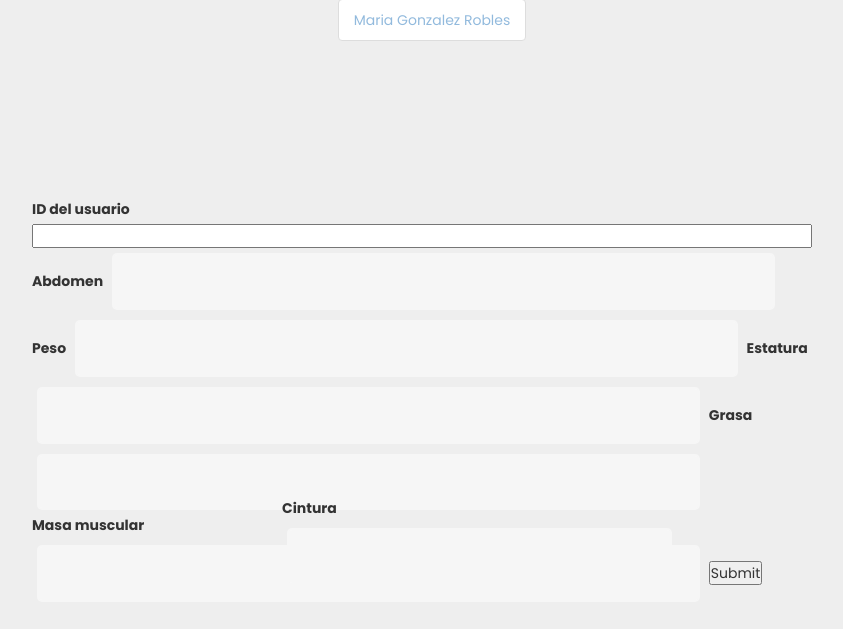
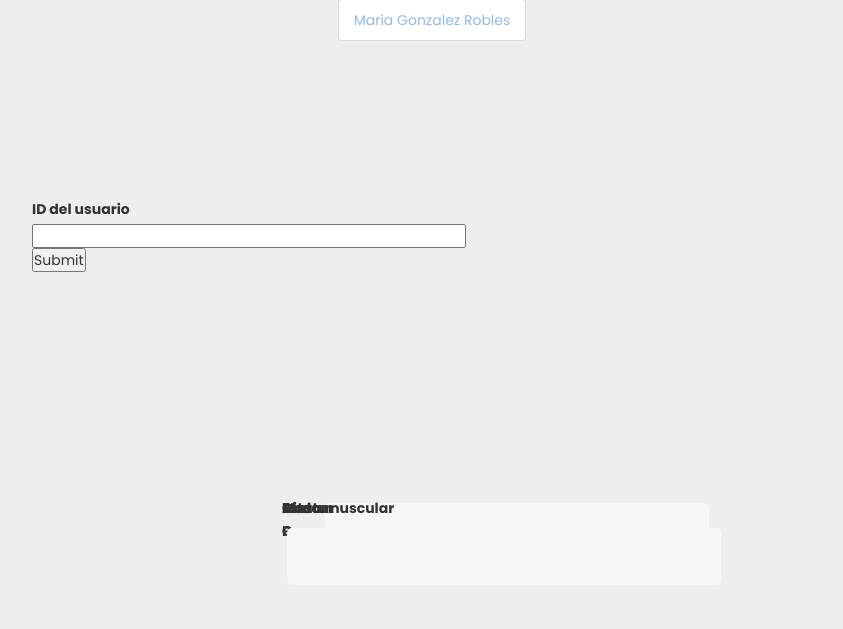
Before and after one commit to codelink98/controlproy, a PHP site: page /usuarios.php?id=1 in a window 1280 px wide. Shown: the part 171-800 px from the top of the page, without its empty margins (218-1061 px from the left). Run offline with PHP 8.4, Linux system fonts and the light colour scheme; data comes from the database, SQL or seed files in the repository; some libraries are stand-ins or nearby versions.

Commit message:
style css

```diff
--- a/usuarios.php
+++ b/usuarios.php
@@ -86,20 +86,34 @@
             <input type="text"  id="cintura" name="cintura">
           </div>
 
+          <div class="formulario">
+
             <label for="abdomen">Abdomen</label>
             <input type="text" id="abdomen" name="abdomen">
+          </div>
+
+          <div class="formulario">
 
             <label for="peso">Peso</label>
             <input type="text"  id="peso" name="peso">
+          </div>
+
+          <div class="formulario">
 
             <label for="estatura">Estatura</label>
             <input type="text"  id="estatura" name="estatura">
+          </div>
 
+          <div class="formulario">
             <label for="grasa">Grasa</label>
             <input type="text"  id="grasa" name="grasa">
+          </div>
 
+
+          <div class="formulario">
             <label for="masa_muscular">Masa muscular</label>
             <input type="text"  id="masa_muscular" name="masa_muscular">
+          </div>
 
           <button type="submit" >Submit</button>
         </form>
```
Lines whose indentation alone changed are shown as unchanged.
